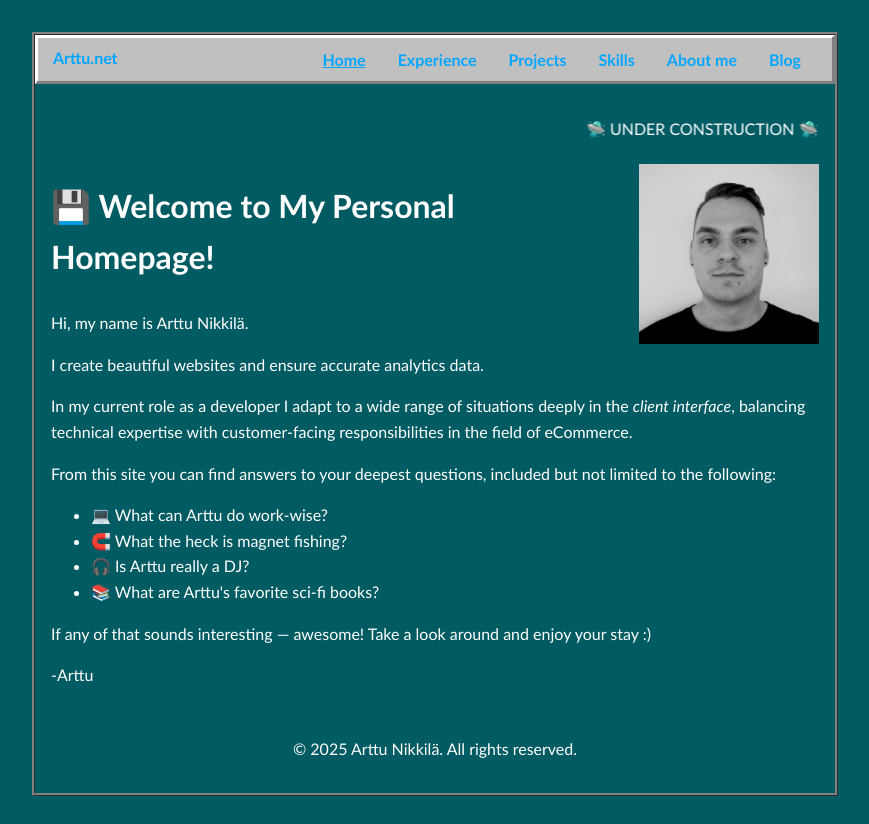
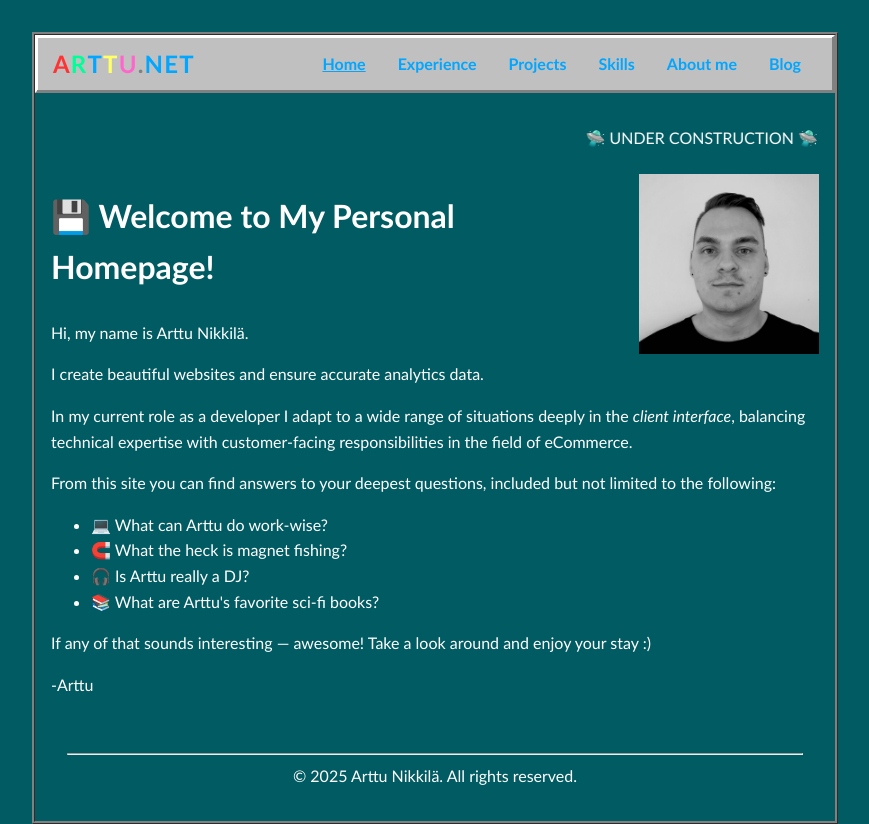
Before and after one commit to succabs/arttunet, an Astro site: page / in a window 1280 px wide. Shown: the whole page, without its empty margins (205-1074 px from the left). Before the commit the page ends 800 px from the top, so only its background shows below. Built offline with nearby package versions, Linux system fonts and the light colour scheme; Astro itself is replaced by a stand-in of ours.

Commit message:
Update header and footer

```diff
--- a/src/components/Footer.astro
+++ b/src/components/Footer.astro
@@ -3,5 +3,6 @@ const today = new Date();
 ---
 
 <footer>
+	<hr />
 	&copy; {today.getFullYear()} Arttu Nikkilä. All rights reserved.
 </footer>
--- a/src/components/Header.astro
+++ b/src/components/Header.astro
@@ -5,7 +5,19 @@ import { SITE_TITLE } from '../consts';
 
 <header>
   <nav>
-    <h2><a href="/">{SITE_TITLE}</a></h2>
+
+    <a class="logo-text" href="/">
+      <span class="l1">A</span>
+      <span class="l2">R</span>
+      <span class="l3">T</span>
+      <span class="l4">T</span>
+      <span class="l5">U</span>
+      <span class="dot">.</span>
+      <span class="domain">N</span>
+      <span class="domain">E</span>
+      <span class="domain">T</span>
+    </a>
+
 
     <button class="hamburger" id="hamburger-btn" aria-label="Menu toggle">
       <img src="/hamburger.png" alt="Menu" />
@@ -33,16 +45,6 @@ import { SITE_TITLE } from '../consts';
     align-items: center;
     justify-content: space-between;
     flex-wrap: wrap;
-  }
-
-  h2 {
-    margin: 0;
-    font-size: 1em;
-  }
-
-  h2 a,
-  h2 a.active {
-    text-decoration: none;
   }
 
   .internal-links {
@@ -79,6 +81,34 @@ import { SITE_TITLE } from '../consts';
       display: flex;
     }
   }
+
+
+  .logo-text {
+  font-size: 1.5rem;
+  font-weight: bold;
+  font-family: var(--font-stack);
+  text-decoration: none;
+  display: flex;
+  gap: 0.05em;
+  align-items: center;
+}
+
+.logo-text span {
+  display: inline-block;
+}
+
+/* Subtle retro-inspired palette */
+.l1 { color: #ff3333; } /* red */
+.l2 { color: #00ff99; } /* greenish */
+.l3 { color: #00a6ff; } /* bright blue (matches your --link) */
+.l4 { color: #ffff66; } /* yellow */
+.l5 { color: #ff66cc; } /* pink */
+
+.dot { color: var(--border); }
+
+.domain {
+  color: #00a6ff; /* consistent blue for ".net" */
+}
 </style>
 
 <!-- Run the script on the client -->
--- a/src/styles/global.css
+++ b/src/styles/global.css
@@ -48,7 +48,6 @@ a:hover {
 img {
   width: 100%;
   aspect-ratio: 16 / 9; /* or 16 / 9, or whatever ratio matches your image */
-  object-fit: cover;
   height: auto; /* optional, but keeps height flexible */
 }
 
```
